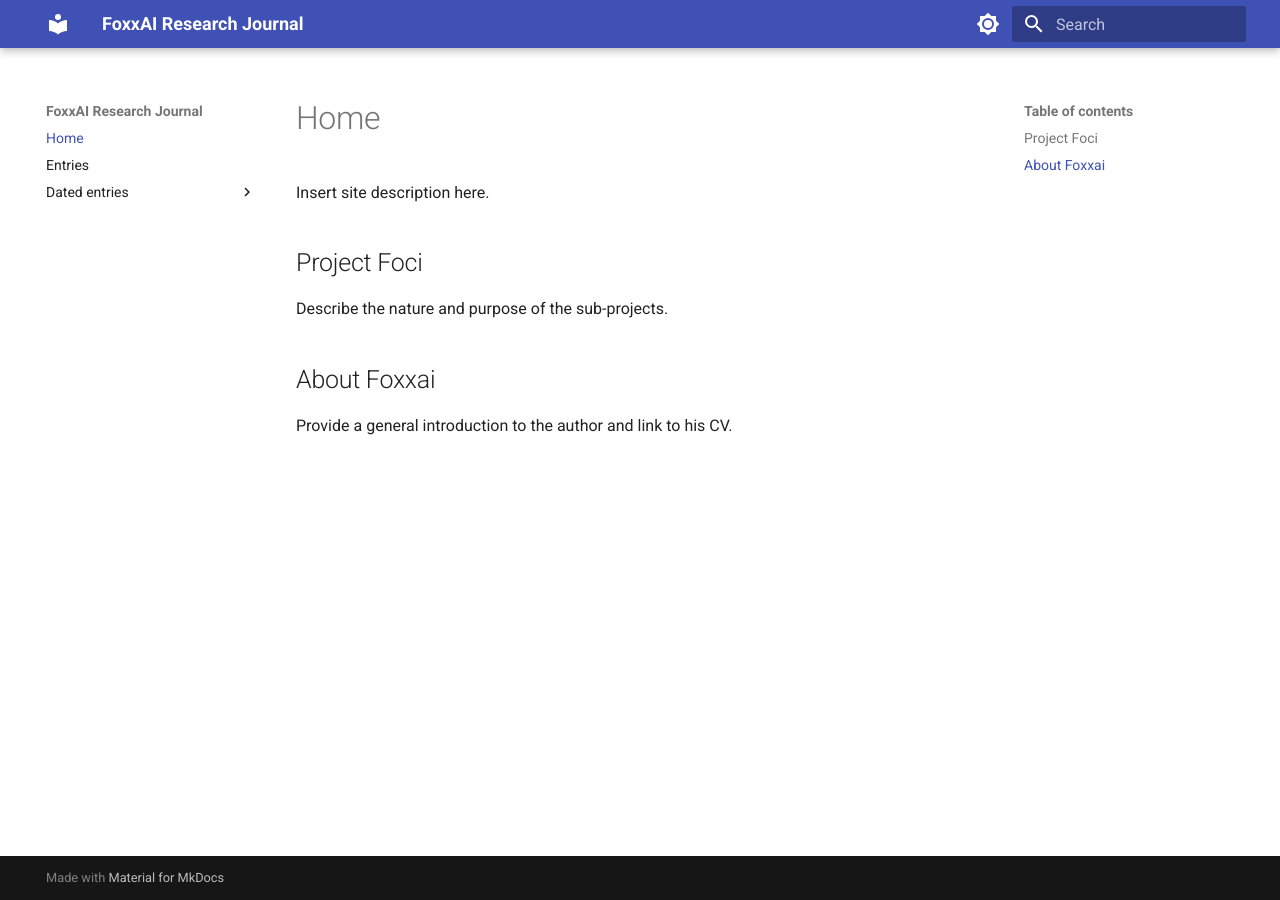
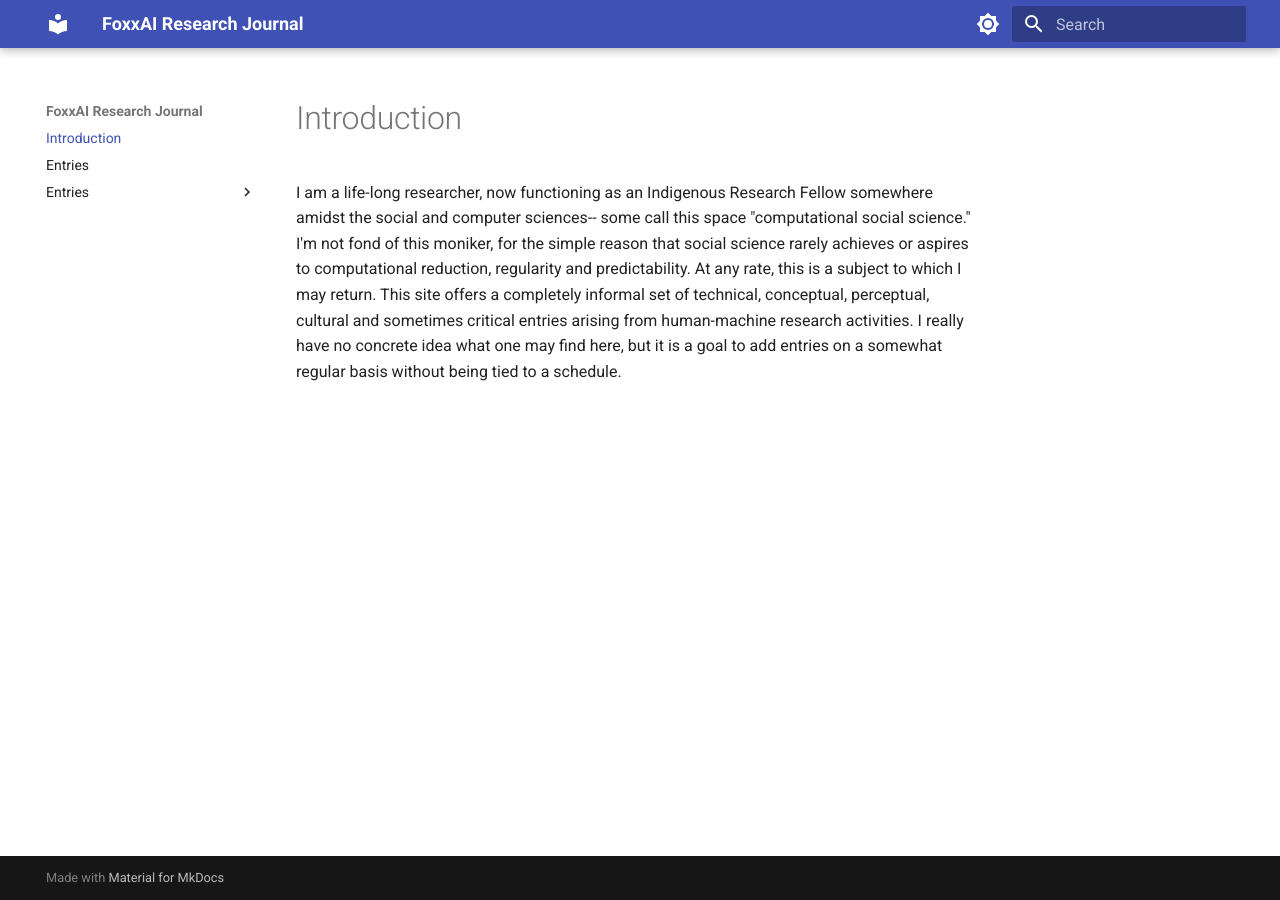
Before and after one commit to Foxxai/foxxai.xyz, an MkDocs documentation site: the page built from docs/index.md, in a window 1280 px wide. Built offline with MkDocs 1.6.1 and Material for MkDocs 9.7.7, drawn with Linux system fonts in a browser that asks for light colours.

Commit message:
Content updates

```diff
--- a/docs/index.md
+++ b/docs/index.md
@@ -1,9 +1,3 @@
-Insert site description here.
+# Introduction
 
-## Project Foci
-
-Describe the nature and purpose of the sub-projects.
-
-## About Foxxai
-
-Provide a general introduction to the author and link to his CV.
+I am a life-long researcher, now functioning as an Indigenous Research Fellow somewhere amidst the social and computer sciences-- some call this space "computational social science." I'm not fond of this moniker, for the simple reason that social science rarely achieves or aspires to computational reduction, regularity and predictability. At any rate, this is a subject to which I may return. This site offers a completely informal set of technical, conceptual, perceptual, cultural and sometimes critical entries arising from human-machine research activities. I really have no concrete idea what one may find here, but it is a goal to add entries on a somewhat regular basis without being tied to a schedule.
```
Also changed, not shown: docs/entries/2025-01-19.md (renamed from docs/dated_entries/2025-01-19.md).
